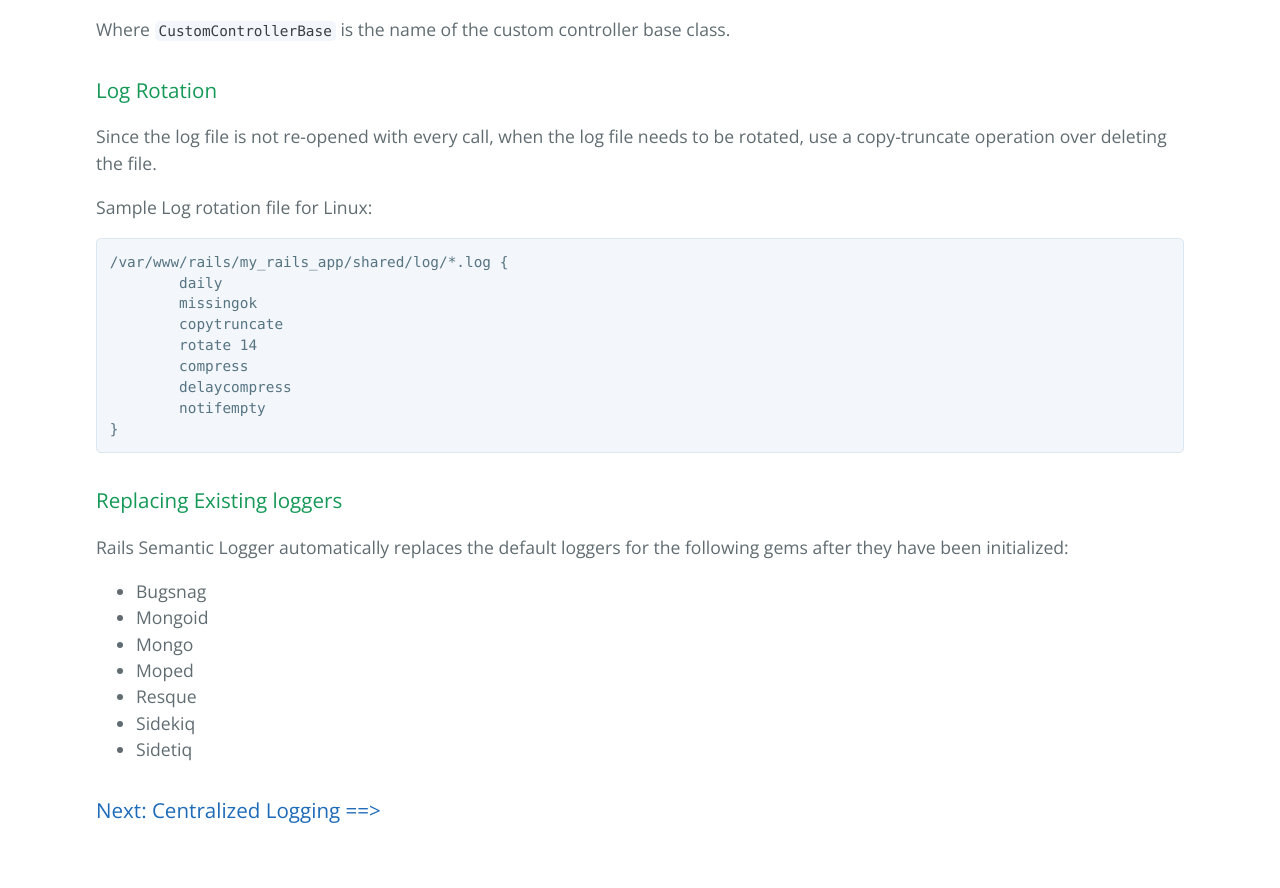
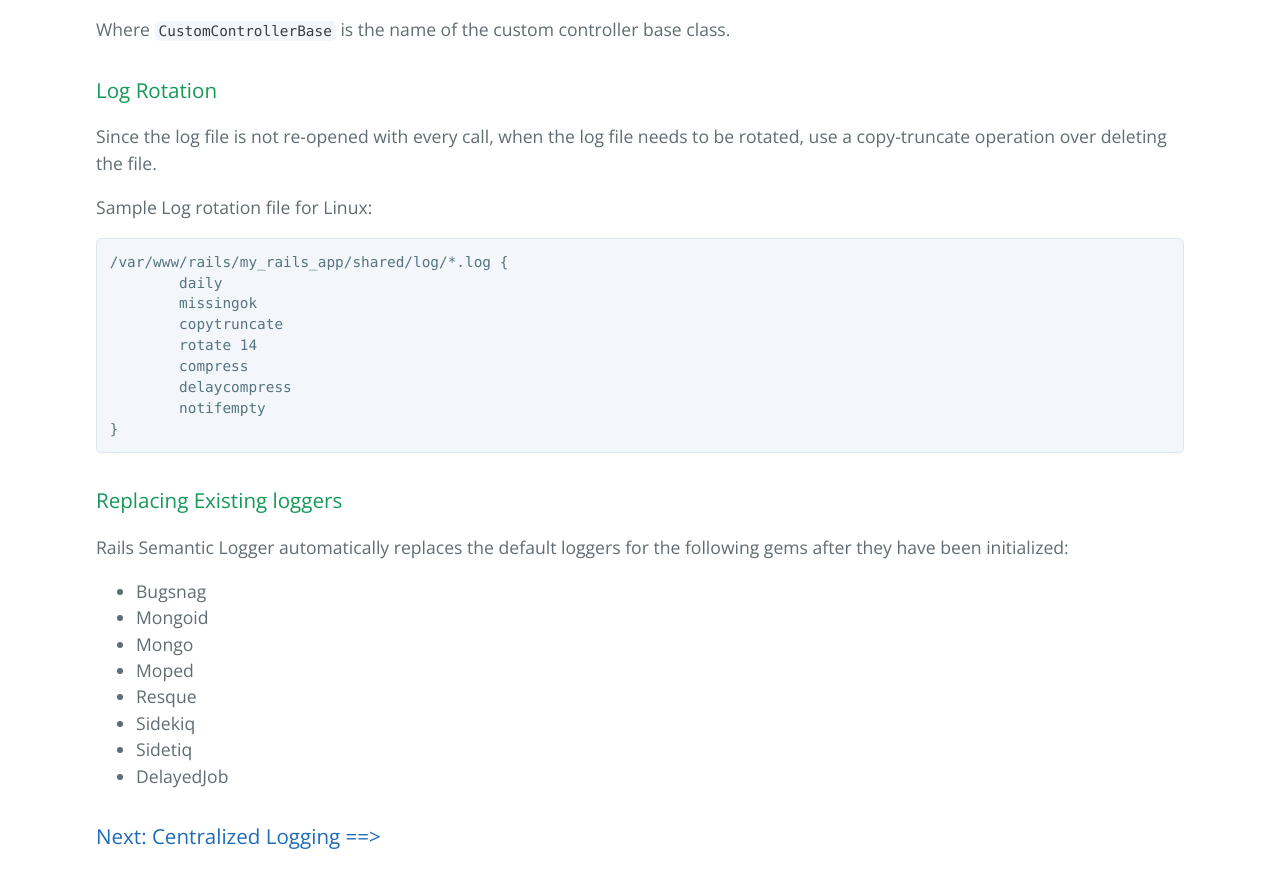
Before and after one commit to reidmorrison/semantic_logger, a Jekyll site: the page built from docs/rails.md, in a window 1280 px wide and 900 px high, scrolled down 9828 px. Shown: the top 888 px of the window. Built offline with Jekyll 4.4.1, drawn with Linux system fonts in a browser that asks for light colours; our own code applies the rules of GitHub Pages for plain Markdown files.

Commit message:
Add DelayedJob to "Replacing Existing loggers"
Replacing existing loggers of DelayedJob is already supported in following PRs.
https://github.com/rocketjob/rails_semantic_logger/pull/56
https://github.com/rocketjob/rails_semantic_logger/pull/65

```diff
--- a/docs/rails.md
+++ b/docs/rails.md
@@ -442,5 +442,6 @@ after they have been initialized:
 - Resque
 - Sidekiq
 - Sidetiq
+- DelayedJob
 
 ### [Next: Centralized Logging ==>](centralized_logging.html)
```
